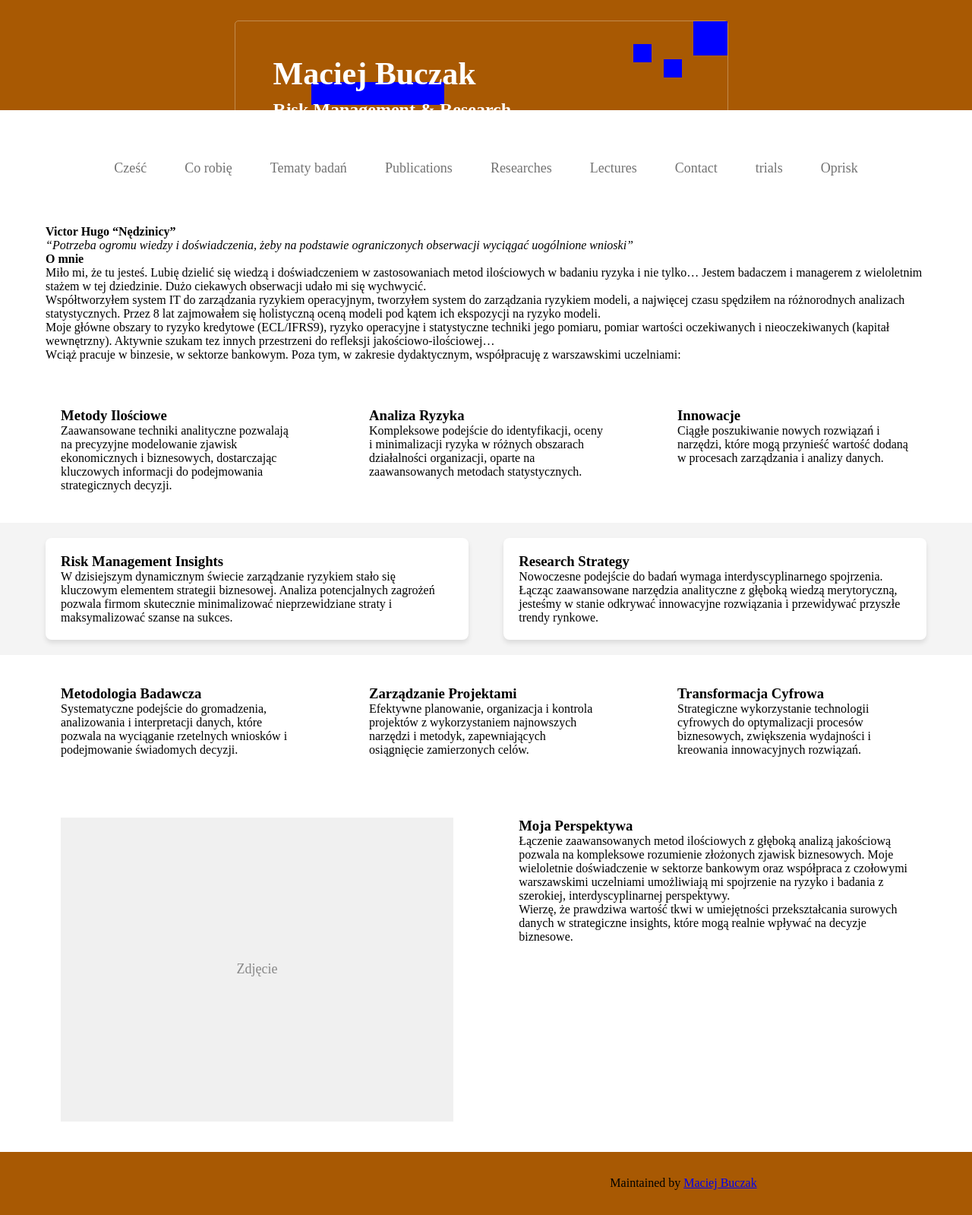
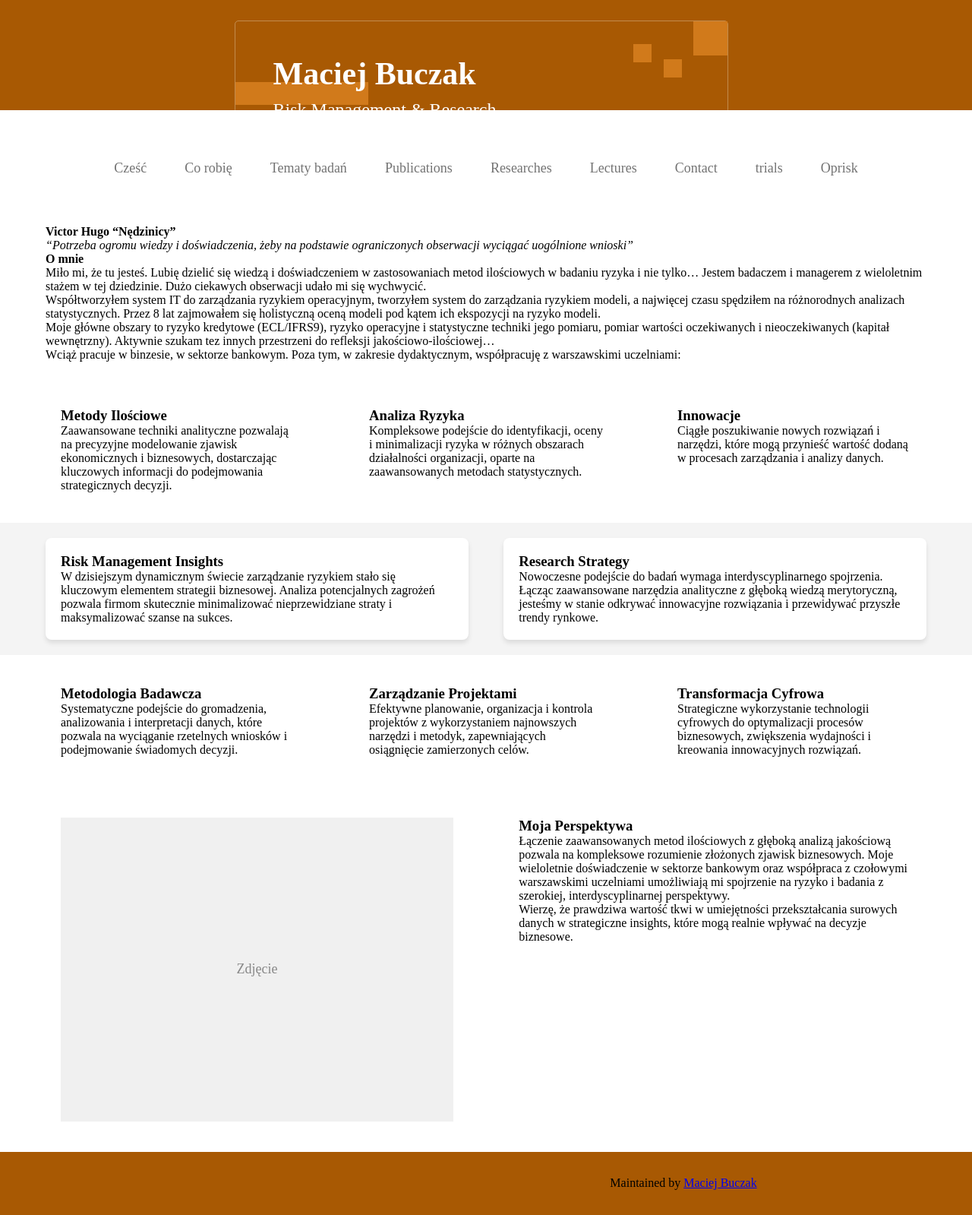
Before and after one commit to MaciejBuczak/risk-research, a Jekyll site: the page built from index.md, in a window 1280 px wide. Shown: the whole page at 76% size. Built offline with Jekyll 4.4.1, drawn with Linux system fonts in a browser that asks for light colours.

Commit message:
Update default.html

```diff
--- a/_layouts/default.html
+++ b/_layouts/default.html
@@ -103,13 +103,14 @@
   text-shadow: none !important;
   position: relative;
   z-index: 10;
+  font-weight: normal !important;
 }
 
     /* Nowy niebieski kwadrat w prawym górnym rogu */
     .title-square-container .blue-square {
       width: 45px;
       height: 45px;
-      background-color: blue;
+      background-color: #d17a1b;
       position: absolute;
       top: 0;
       right: 0;
@@ -119,7 +120,7 @@
     .title-square-container .blue-square1 {
       width: 24px;
       height: 24px;
-      background-color: blue;
+      background-color: #d17a1b;
       position: absolute;
       top: 50px; /* Możesz kontrolować położenie w pionie */
       right: 60px; /* Możesz kontrolować położenie w poziomie */
@@ -128,7 +129,7 @@
     .title-square-container .blue-square2 {
       width: 24px;
       height: 24px;
-      background-color: blue;
+      background-color: #d17a1b;
       position: absolute;
       top: 30px; /* Możesz kontrolować położenie w pionie */
       right: 100px; /* Możesz kontrolować położenie w poziomie */
@@ -137,10 +138,10 @@
     .title-square-container .blue-square-big {
       width: 175px;
       height: 30px;
-      background-color: blue;
+      background-color: #d17a1b;
       position: absolute;
       top: 80px; /* Możesz kontrolować położenie w pionie */
-      left: 100px; /* Możesz kontrolować położenie w poziomie */
+      left: 0px; /* Możesz kontrolować położenie w poziomie */
     }
 
     /* Media queries dla różnych szerokości ekranu */
```
